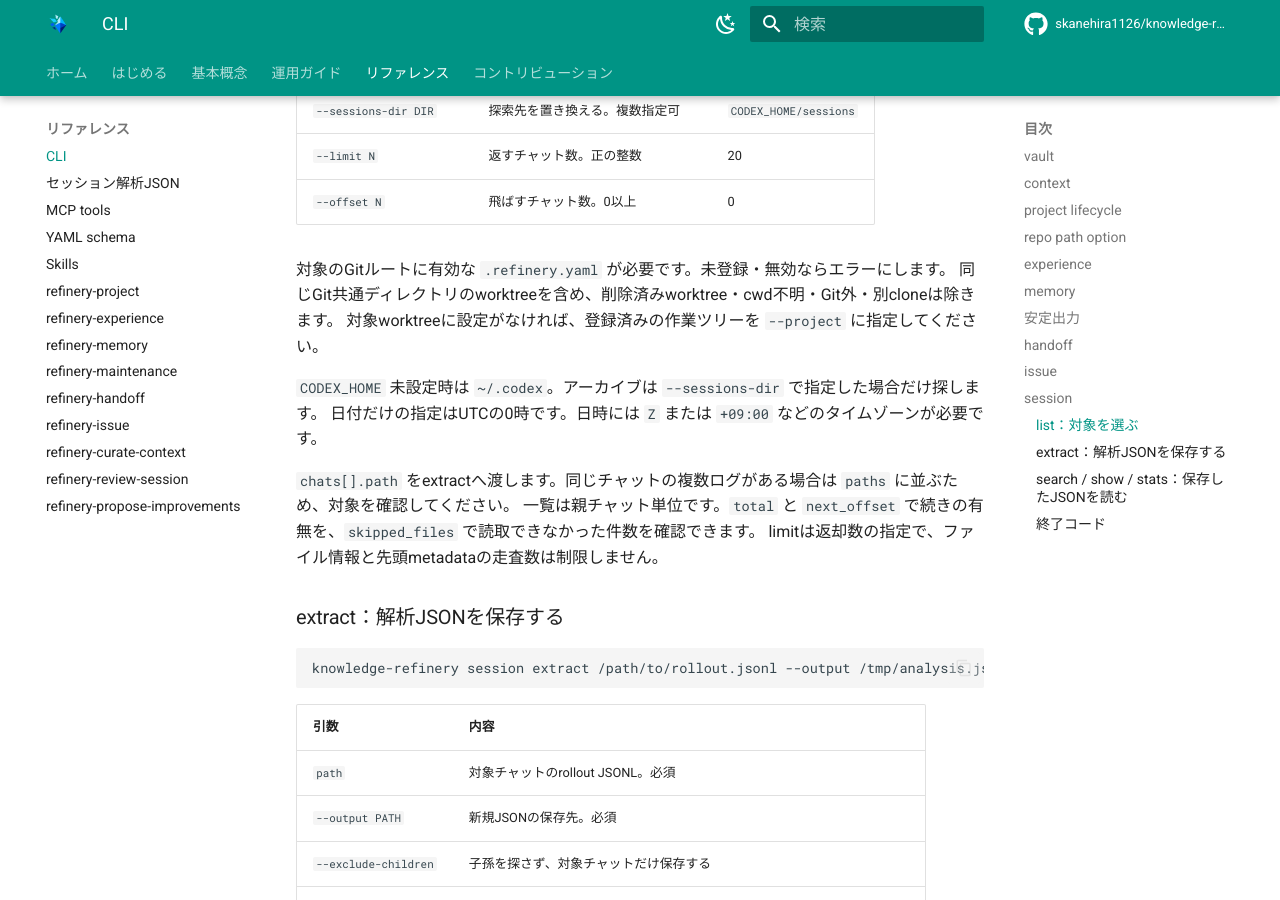
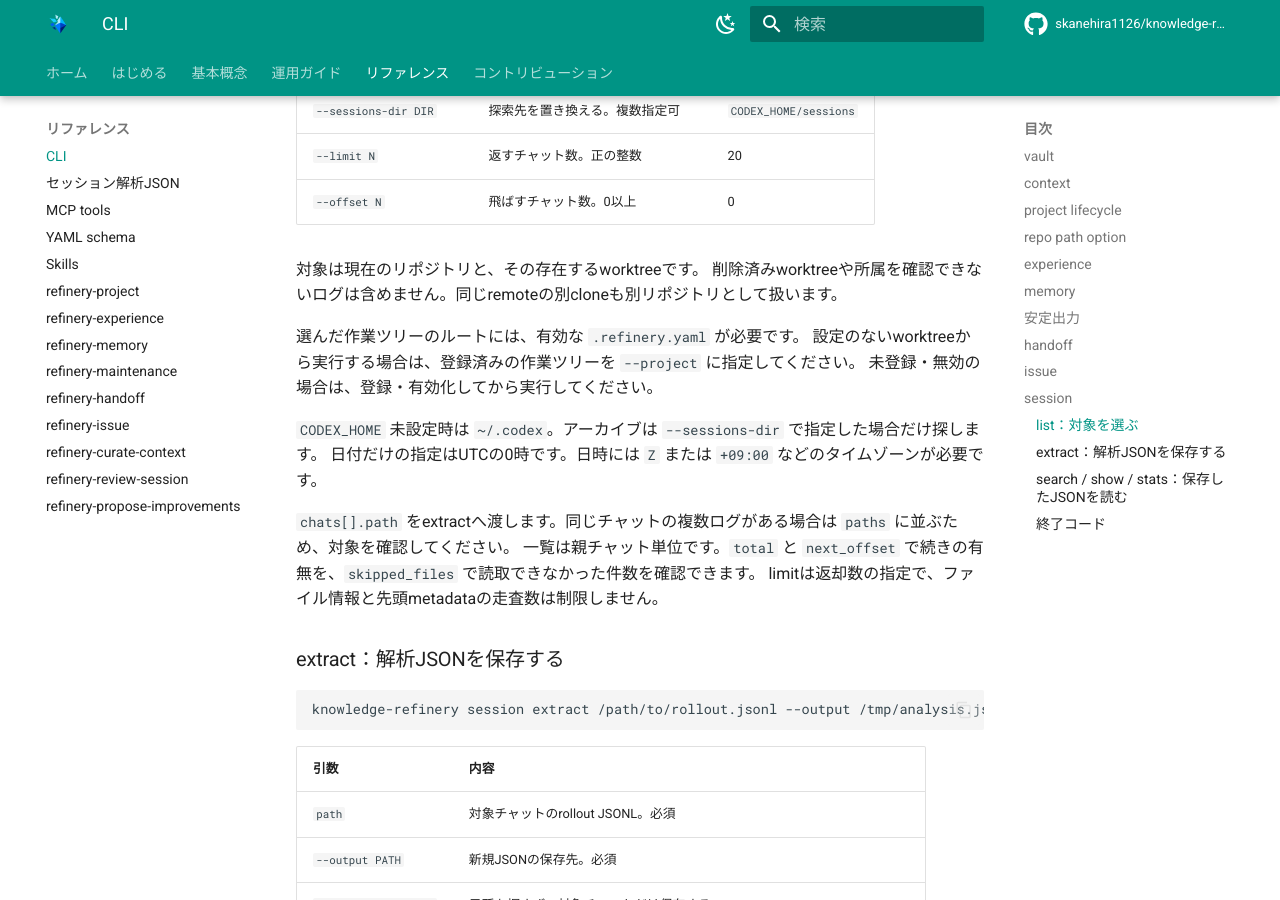
Before and after one commit to skanehira1126/knowledge-refinery, an MkDocs documentation site: the page built from docs/cli.md, in a window 1280 px wide and 900 px high, scrolled down 6478 px. Built offline with MkDocs 1.6.1 and Material for MkDocs 9.7.7, drawn with Linux system fonts in a browser that asks for light colours; comment, search, counter and statistics services are not loaded.

```diff
--- a/docs/cli.md
+++ b/docs/cli.md
@@ -253,9 +253,12 @@ knowledge-refinery session list \
 | `--limit N` | 返すチャット数。正の整数 | 20 |
 | `--offset N` | 飛ばすチャット数。0以上 | 0 |
 
-対象のGitルートに有効な `.refinery.yaml` が必要です。未登録・無効ならエラーにします。
-同じGit共通ディレクトリのworktreeを含め、削除済みworktree・cwd不明・Git外・別cloneは除きます。
-対象worktreeに設定がなければ、登録済みの作業ツリーを `--project` に指定してください。
+対象は現在のリポジトリと、その存在するworktreeです。
+削除済みworktreeや所属を確認できないログは含めません。同じremoteの別cloneも別リポジトリとして扱います。
+
+選んだ作業ツリーのルートには、有効な `.refinery.yaml` が必要です。
+設定のないworktreeから実行する場合は、登録済みの作業ツリーを `--project` に指定してください。
+未登録・無効の場合は、登録・有効化してから実行してください。
 
 `CODEX_HOME` 未設定時は `~/.codex`。アーカイブは `--sessions-dir` で指定した場合だけ探します。
 日付だけの指定はUTCの0時です。日時には `Z` または `+09:00` などのタイムゾーンが必要です。
```
Also changed, not shown: docs/skills/refinery-review-session.md (+6 -2 lines).
